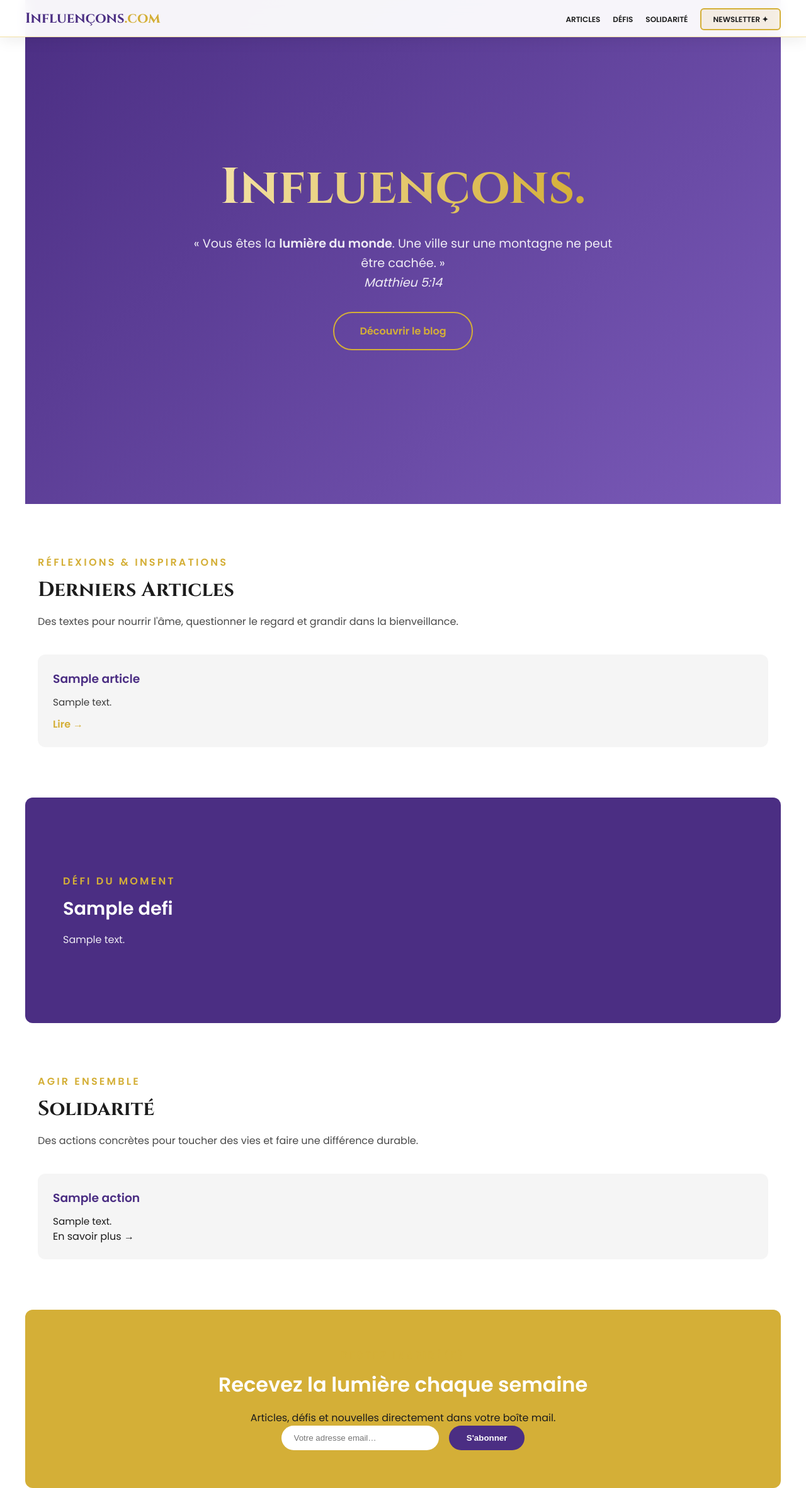
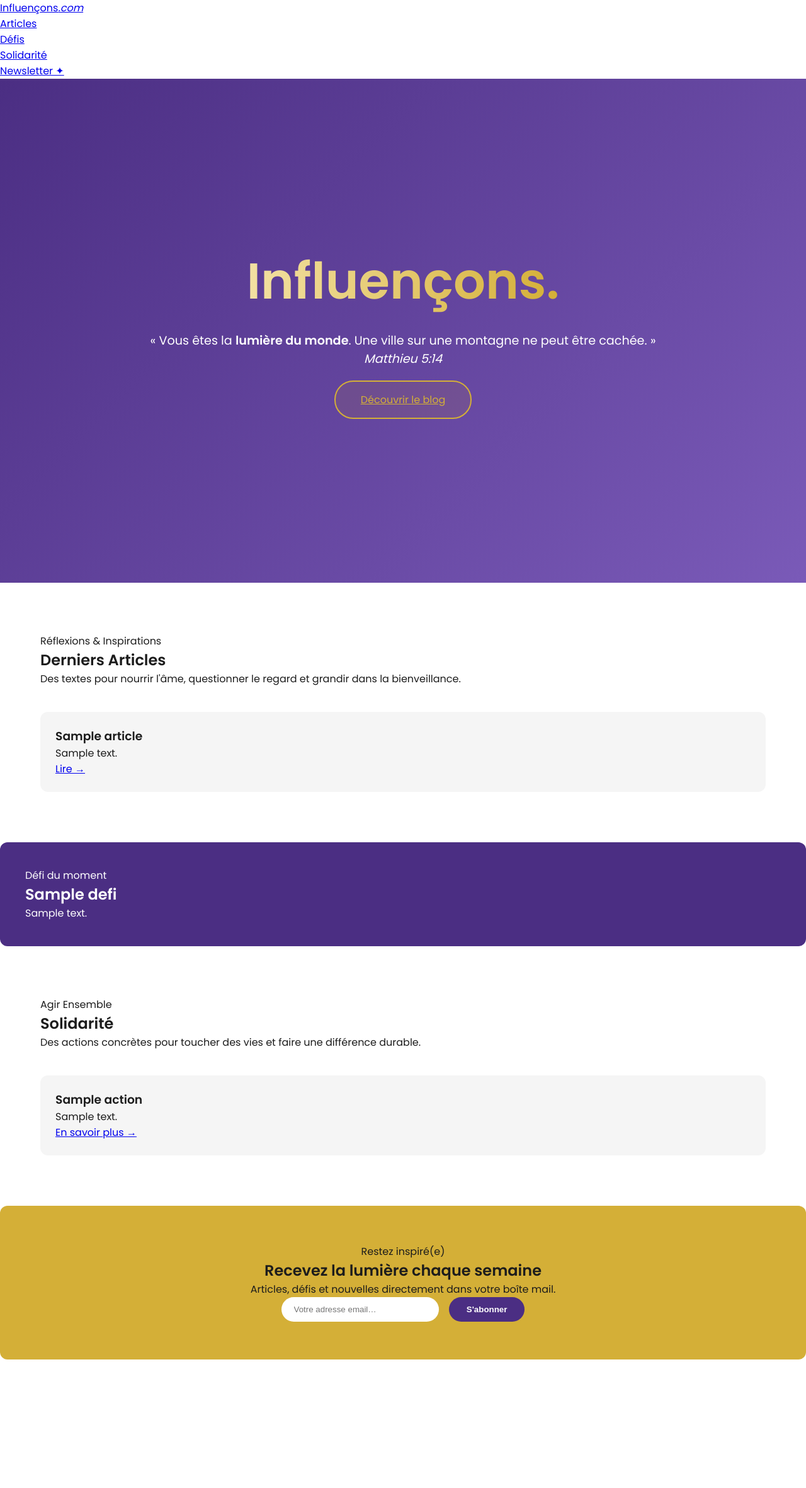
Before and after one commit to groupe2wordpad/influencons1, a Flask app: page / in a window 1280 px wide. Shown: the whole page at 63% size. After the commit the page ends 2158 px from the top, so only its background shows below. Run offline with Flask 3, Linux system fonts and the light colour scheme; tables that the repository leaves empty hold one stand-in row (values such as "Sample post"); some web fonts are replaced.

Commit message:
Refactor CSS styles for layout and animations

```diff
--- a/app/templates/index.html
+++ b/app/templates/index.html
@@ -18,96 +18,84 @@
   --transition: 0.35s ease;
 }
 
-/* RESET */
+/* RESET & BASE */
 * { margin:0; padding:0; box-sizing:border-box; }
-body { font-family:'Poppins',sans-serif; color: var(--gris-fonce); background:#fff; overflow-x:hidden; }
-a { text-decoration:none; color:inherit; }
-section { padding:80px 20px; max-width:1200px; margin:0 auto; }
+body { font-family:'Poppins',sans-serif; color:#1c1c1c; background:#fff; overflow-x:hidden; scroll-behavior:smooth;}
+section { padding:80px 5vw; max-width:100%; margin:0 auto; }
 
-/* NAV */
-nav {
-  position: fixed; top:0; width:100%; z-index:100;
-  display:flex; justify-content:space-between; align-items:center;
-  padding:14px 40px;
-  background: rgba(255,255,255,0.95);
-  backdrop-filter: blur(10px);
-  box-shadow: 0 4px 25px rgba(0,0,0,0.08);
-  border-bottom:1px solid var(--or-clair);
-}
-.nav-logo { font-family:'Cinzel',serif; font-weight:700; color:var(--violet); font-size:1.4rem; }
-.nav-logo em { color:var(--or); font-style:normal; }
-.nav-links { display:flex; list-style:none; gap:20px; }
-.nav-links li a { text-transform:uppercase; font-weight:600; font-size:0.75rem; color:var(--gris-fonce); transition:all var(--transition);}
-.nav-links li a:hover { color:var(--or); }
-.nav-cta a { padding:7px 18px; border:2px solid var(--or); border-radius:6px; background: rgba(212,160,23,0.1);}
-.nav-cta a:hover { background:var(--or); color:var(--blanc); }
-
-/* HERO */
+/* FULL WIDTH HERO */
 .hero {
   display:flex; flex-direction:column; justify-content:center; align-items:center; text-align:center;
   min-height:100vh; background: linear-gradient(135deg, #4B2E83 0%, #7A5AB8 100%);
-  color:var(--blanc); position:relative; overflow:hidden;
+  color:#fff; position:relative; overflow:hidden;
 }
-.hero h1 { font-family:'Cinzel',serif; font-size:clamp(3rem,8vw,5rem);
-  background: linear-gradient(90deg, var(--or-clair), var(--or));
-  -webkit-background-clip:text; -webkit-text-fill-color:transparent;
-  margin-bottom:20px; }
-.hero p { font-size:1.2rem; line-height:1.6; max-width:700px; margin-bottom:30px; opacity:0.9;}
-.hero .cta-btn { display:inline-block; padding:16px 40px; border-radius:30px; border:2px solid var(--or);
-  font-weight:600; color:var(--or); transition:all var(--transition);}
-.hero .cta-btn:hover { background:var(--or); color:var(--gris-fonce); box-shadow:0 0 25px rgba(212,160,23,0.3);}
+.hero h1 { font-size:clamp(3rem,8vw,5rem); background: linear-gradient(90deg,#F3E1A3,#D4AF37); -webkit-background-clip:text; -webkit-text-fill-color:transparent; margin-bottom:20px; animation:fadeUp 1s ease forwards;}
+.hero p { font-size:1.2rem; opacity:0; animation:fadeUp 1s ease 0.3s forwards;}
+.hero .cta-btn { padding:16px 40px; border-radius:30px; border:2px solid #D4AF37; background: rgba(212,160,23,0.1); color:#D4AF37; margin-top:20px; transition:0.35s; opacity:0; animation:fadeUp 1s ease 0.6s forwards;}
+.hero .cta-btn:hover { background:#D4AF37; color:#1c1c1c; transform:scale(1.05); }
 
-/* SECTIONS */
-.section-label { text-transform:uppercase; color:var(--or); letter-spacing:0.2em; font-weight:600; margin-bottom:10px; display:block;}
-.section-title { font-family:'Cinzel',serif; font-size:2rem; margin-bottom:16px; }
-.section-desc { font-size:1rem; opacity:0.8; max-width:800px; margin-bottom:32px; }
+/* ANIMATIONS */
+@keyframes fadeUp { 0%{opacity:0; transform:translateY(20px);} 100%{opacity:1; transform:translateY(0);} }
+@keyframes fadeIn { 0%{opacity:0;} 100%{opacity:1;} }
 
 /* ARTICLES GRID */
 .articles-grid {
-  display:grid; grid-template-columns:repeat(auto-fit,minmax(260px,1fr)); gap:24px; margin-top:40px;
+  display:grid; grid-template-columns:repeat(auto-fit,minmax(280px,1fr)); gap:2rem; margin-top:40px;
 }
 .article-card {
-  background:var(--gris-clair); border-radius:var(--radius); padding:24px;
-  transition: all var(--transition); cursor:pointer; opacity:0; transform:translateY(20px);
+  background:#f5f5f5; border-radius:12px; padding:24px;
+  transform:translateY(20px); opacity:0; transition:0.5s all cubic-bezier(0.25,1,0.5,1);
+  cursor:pointer;
 }
-.article-card.show { opacity:1; transform:translateY(0); }
-.article-card:hover { transform:translateY(-5px); box-shadow:0 15px 30px rgba(0,0,0,0.08); }
-.article-card h3 { margin-bottom:12px; color: var(--violet); }
-.article-card p { font-size:0.95rem; line-height:1.4; opacity:0.85; }
-.article-card .card-link { color:var(--or); font-weight:600; margin-top:12px; display:inline-block; }
+.article-card.show { transform:translateY(0); opacity:1; }
+.article-card:hover { transform:translateY(-5px); box-shadow:0 15px 30px rgba(0,0,0,0.1); }
+
+/* SOLIDARITÉ GRID */
+.solidarite-grid {
+  display:grid; grid-template-columns:repeat(auto-fit,minmax(280px,1fr)); gap:2rem; margin-top:40px;
+}
+.solidarite-card {
+  background:#f5f5f5; border-radius:12px; padding:24px; transform:translateY(20px); opacity:0; transition:0.5s all cubic-bezier(0.25,1,0.5,1);
+}
+.solidarite-card.show { transform:translateY(0); opacity:1; }
+.solidarite-card:hover { transform:translateY(-5px); box-shadow:0 15px 25px rgba(0,0,0,0.1); }
 
 /* MODAL */
-.modal { display:none; position:fixed; top:0; left:0; width:100%; height:100%; background:rgba(0,0,0,0.6); z-index:2000; justify-content:center; align-items:center; padding:20px; overflow:auto; }
-.modal-content { background:#fff; border-radius:var(--radius); max-width:800px; width:100%; padding:32px; position:relative; }
-.modal-content h2 { margin-bottom:16px; }
-.modal-content p { margin-bottom:16px; line-height:1.6; }
-.modal-close { position:absolute; top:12px; right:12px; font-size:1.5rem; cursor:pointer; color:var(--violet); }
+.modal { display:none; position:fixed; top:0; left:0; width:100%; height:100%; background:rgba(0,0,0,0.6); z-index:2000; justify-content:center; align-items:center; padding:20px; overflow:auto; animation:fadeIn 0.3s ease;}
+.modal-content { background:#fff; border-radius:12px; max-width:800px; width:90%; padding:32px; position:relative; transform:scale(0.9); transition:0.3s; }
+.modal.show .modal-content { transform:scale(1); }
 
-/* DÉFI */
-.defi-section { display:flex; flex-wrap:wrap; background:var(--violet); color:var(--blanc); border-radius:var(--radius); overflow:hidden; }
-.defi-section > div { flex:1 1 400px; padding:40px; }
-.defi-title { font-size:1.8rem; margin-bottom:16px; }
-.defi-text { font-size:1rem; opacity:0.9; line-height:1.5; }
+/* FOOTER */
+footer {
+  background:#4B2E83; color:#fff; padding:40px 5vw; text-align:center; font-size:0.9rem;
+  display:flex; flex-direction:column; gap:12px;
+}
+footer a { color:#D4AF37; text-decoration:none; transition:0.3s; }
+footer a:hover { text-decoration:underline; }
 
-/* SOLIDARITÉ */
-.solidarite-grid { display:grid; grid-template-columns:repeat(auto-fit,minmax(280px,1fr)); gap:24px; margin-top:40px; }
-.solidarite-card { background: var(--gris-clair); border-radius: var(--radius); padding:24px; transition: all var(--transition); opacity:0; transform:translateY(20px);}
-.solidarite-card.show { opacity:1; transform:translateY(0);}
-.solidarite-card:hover { transform:translateY(-5px); box-shadow:0 15px 25px rgba(0,0,0,0.08); }
-.solidarite-card h3 { color: var(--violet); margin-bottom:12px; }
-.solidarite-card p { font-size:0.95rem; line-height:1.4; }
+/* DÉFI SECTION */
+.defi-section { display:flex; flex-wrap:wrap; background:#4B2E83; color:#fff; border-radius:12px; overflow:hidden; gap:20px; padding:40px; }
+.defi-section > div { flex:1 1 300px; animation:fadeUp 0.7s ease forwards; }
 
 /* NEWSLETTER */
-.newsletter-section { background:var(--or); color:var(--gris-fonce); padding:60px 20px; border-radius:var(--radius); text-align:center;}
-.newsletter-section h2 { font-size:2rem; margin-bottom:16px; color:#fff;}
-.newsletter-section input[type="email"] { padding:12px 20px; border-radius:30px; border:none; margin-right:12px; width:250px; max-width:80%; }
-.newsletter-section button { padding:12px 28px; border:none; border-radius:30px; background:var(--violet); color:#fff; font-weight:600; cursor:pointer;}
-.newsletter-section button:hover { background:#36215c; }
+.newsletter-section { background:#D4AF37; color:#1c1c1c; padding:60px 5vw; border-radius:12px; text-align:center; }
+.newsletter-section input[type="email"] { padding:12px 20px; border-radius:30px; border:none; margin-right:12px; width:250px; max-width:80%; transition:0.3s; }
+.newsletter-section input[type="email"]:focus { outline:none; transform:scale(1.02); }
+.newsletter-section button { padding:12px 28px; border:none; border-radius:30px; background:#4B2E83; color:#fff; font-weight:600; cursor:pointer; transition:0.3s; }
+.newsletter-section button:hover { background:#36215c; transform:scale(1.05); }
 
+/* RESPONSIVE */
 @media(max-width:768px){
-  .defi-section { flex-direction:column;}
-  .articles-grid, .solidarite-grid { grid-template-columns:1fr;}
+  .defi-section { flex-direction:column; padding:20px; }
+  .articles-grid, .solidarite-grid { grid-template-columns:1fr; }
+  nav { padding:10px 20px; }
+  .hero h1 { font-size:clamp(2rem,10vw,4rem); }
+  .hero p { font-size:1rem; }
 }
+
+/* REMOVE EXTRA PADDING & FULL WIDTH */
+body, html { width:100%; margin:0; padding:0; }
+section, footer { max-width:100%; padding-left:5vw; padding-right:5vw; }
 </style>
 </head>
 <body>
```
